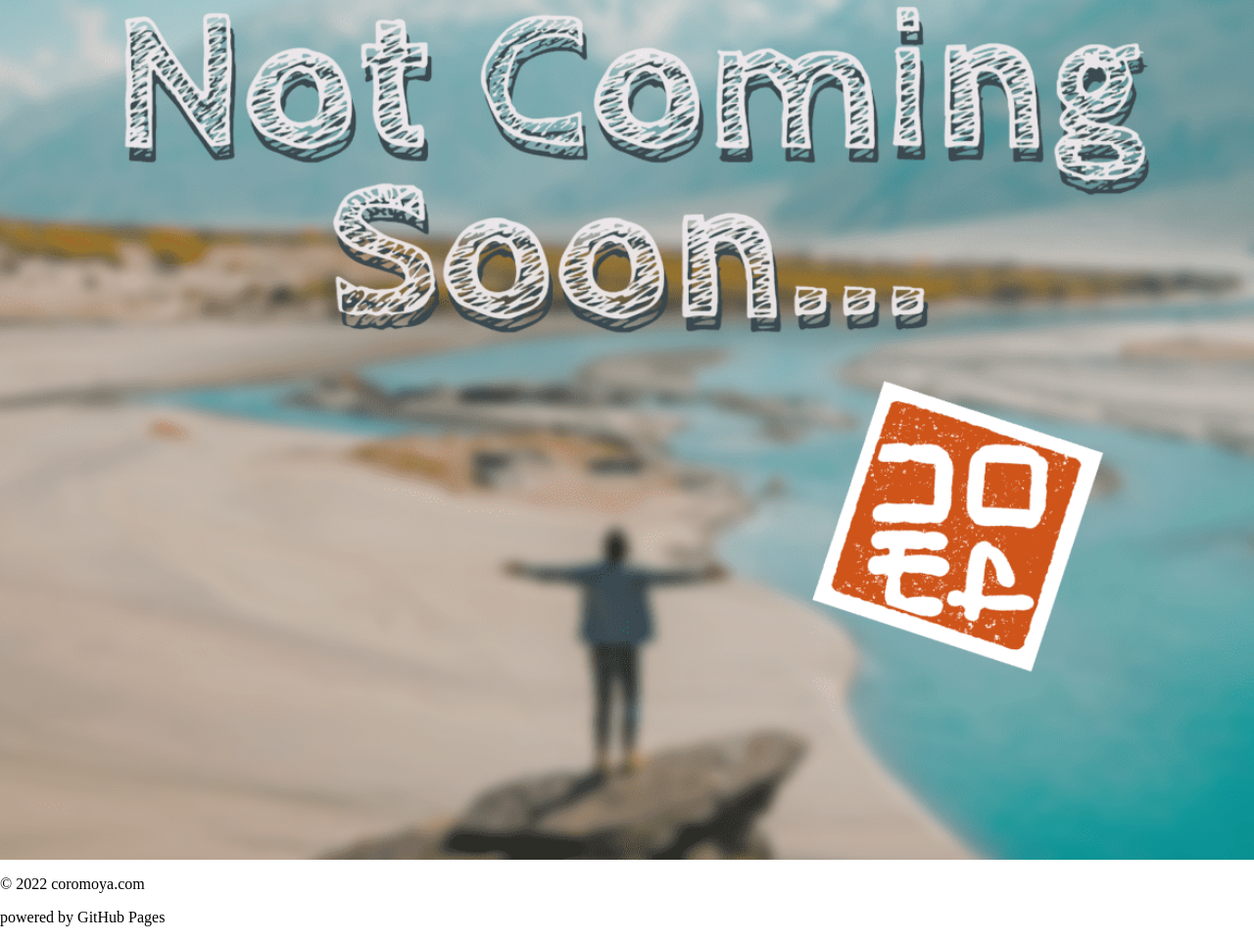
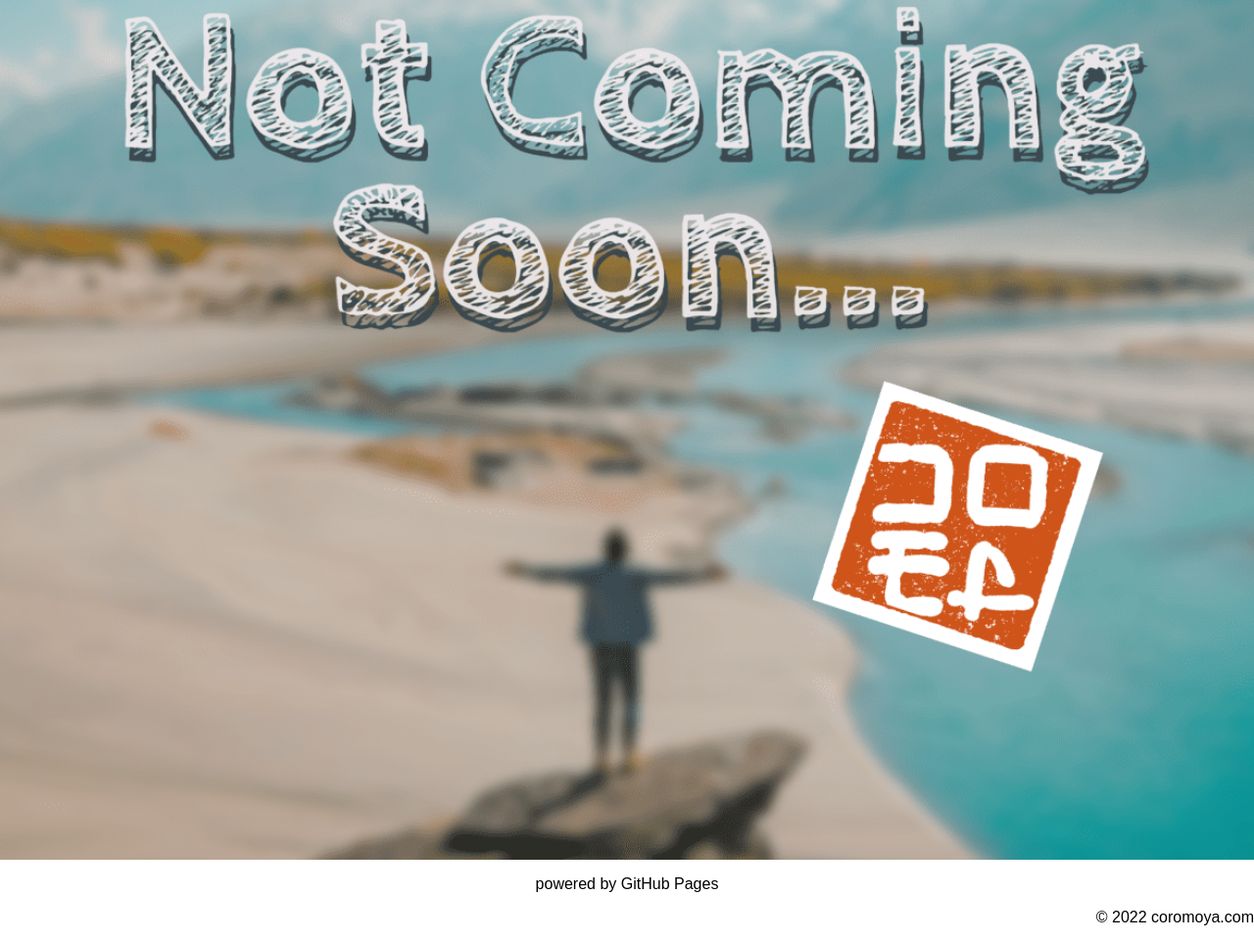
Before and after one commit to coromoya/coromoya, a plain HTML site: page index.html in a window 1280 px wide. Shown: the part 222-1184 px from the top of the page at 98% size. Drawn offline with Linux system fonts and the light colour scheme.

Commit message:
Update index.html

```diff
--- a/index.html
+++ b/index.html
@@ -14,10 +14,12 @@
     <div>
       <div>
         <div class="section"></div>
-        <footer>
+        <footer1>
+          <div><p>powered by GitHub Pages</p></div>
+        </footer1>
+        <footer2>
           <div><p>© <script type="text/javascript">document.write(new Date().getFullYear());</script> coromoya.com</p></div>
-          <div><p>powered by GitHub Pages</p></div>
-        </footer>
+        </footer2>
       </div>
     </div>
   </body>
```
